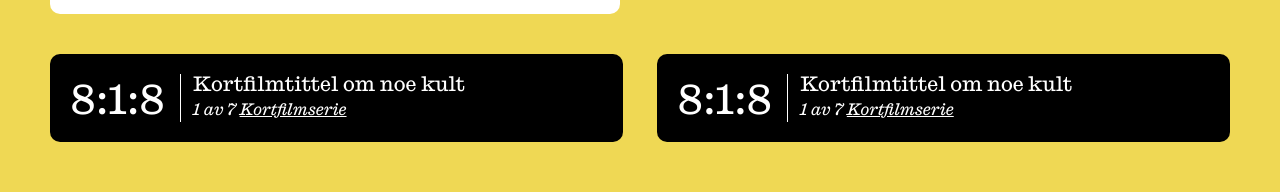
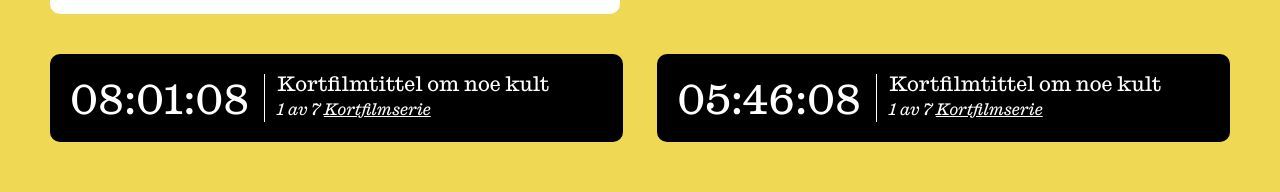
Before and after one commit to WILLUMYR/Feed-case-frontend, a React (Create React App) app: page / in a window 1280 px wide. Shown: the part 406-598 px from the top of the page. Built offline with nearby package versions, Linux system fonts and the light colour scheme.

Commit message:
added QOL fixes

```diff
--- a/src/components/app/App.css
+++ b/src/components/app/App.css
@@ -5,12 +5,18 @@
   font-family: 'Caslon Ionic Web', 'serif';
   transition: ease 1s;
 }
-.content-M {
+.Mandag {
   background-color: #d4ddbe;
-  height: auto;
-  padding-top: 180px;
-  font-family: 'Caslon Ionic Web', 'serif';
-  transition: ease 1s;
+  }
+
+.Tirsdag {
+  background-color: #efd854;
+}
+
+.events {
+  display: flex;
+  justify-content: space-between;
+  margin: 30px 50px;
 }
 
 .articles {
--- a/src/components/app/App.js
+++ b/src/components/app/App.js
@@ -1,27 +1,26 @@
-import React, {useState} from 'react';
+import React, {useState, } from 'react';
 import './App.css';
 import Filter from '../filter/Filter';
 import Datecard from '../datecard/Datecard';
-import Events from '../events/Events';
+import Event from '../events/Event';
 import MainArticle from '../mainArticle/MainArticle';
 import Article01 from '../articles/Article01';
 import Article02 from '../articles/Article02';
 import ImageStack from '../image-stack/ImageStack';
 
 function App() {
-  const [date, setDate] = useState('');
-
-  window.addEventListener('scroll', () => {
-    if (window.pageYOffset > 2500) setDate('Monday')
-    if (window.pageYOffset < 2500) setDate('Tuesday')
-  })
+  const [day, setDay] = useState('');
+  const [prevDay, setPrevDay] = useState('Tirsdag');
 
   return (
     <>
-    <main className={date === 'Monday'? 'content-M' : 'content'}>
+    <main className={`content ${day}`}>
       <Filter />
-      <Datecard  date="Tirsdag 12.oktober"/>
-      <Events timeToEvent={'September 18, 2020 20:30:00'}/>
+      <Datecard  date="Tirsdag 12.oktober" setDay={setDay} prevDay={prevDay} setPrevDay={setPrevDay}/>
+      <section className="events">
+      <Event timeToEvent={'September 18, 2020 20:30:00'}/>
+      <Event timeToEvent={'September 19, 2020 18:15:00'}/>
+      </section>
       <MainArticle />
       <main className="articles">
         <section className="articles__left-indent">
@@ -33,7 +32,7 @@ function App() {
           <Article01 />
         </section>
       </main>
-      <Datecard date="Mandag 11.oktober"/>
+      <Datecard date="Mandag 11.oktober" setDay={setDay} prevDay={prevDay} setPrevDay={setPrevDay}/>
       <main className="articles">
         <section className="articles__right-indent">
           <Article01 />
--- a/src/components/datecard/Datecard.js
+++ b/src/components/datecard/Datecard.js
@@ -1,14 +1,20 @@
 import React, {useEffect, useRef, useState} from 'react';
 import './Datecard.css';
 
-const Datecard = ({date}) => {
+const Datecard = ({date, setDay, prevDay, setPrevDay}) => {
     const inputEl = useRef(null);
     const [sticky, setSticky] = useState();
+
     const handleScroll = () => setSticky(inputEl.current.getBoundingClientRect().y)
 
     useEffect(() => {
         window.addEventListener('scroll', () => handleScroll())
-
+        if (sticky <= 10) {
+            const currentDay = date.replace(/ .*/,'');
+            console.log(currentDay);
+            setDay(currentDay);
+        }
+        if (sticky > 10) setDay(prevDay);
     }, [sticky])
 
 
--- a/src/components/events/Events.css
+++ b/src/components/events/Event.css
@@ -1,11 +1,7 @@
-.events {
-    display: flex;
+.events__card {
+    display: grid;
+    grid-template-columns: 1fr 2fr;
     justify-content: space-between;
-    margin: 30px 50px;
-}
-
-.events__card {
-    display: flex;
     flex-direction: row;
     align-items: center;
     padding: 15px;
@@ -42,9 +38,3 @@
     margin: 2px;
     font-style: italic;
 }
-
-/* .events__card div {
-    width: 1px;
-    background-color: white;
-    height: 50px;
-} */
--- /dev/null
+++ b/src/components/events/Event.js
@@ -0,0 +1,29 @@
+import React, {useState} from 'react';
+import './Event.css';
+
+const Events = ({timeToEvent}) => {
+    const [time, setTime] = useState(0);
+
+    const countDownDate = new Date(timeToEvent).getTime();
+    setInterval(() => {
+        const now = new Date().getTime();
+        const distance = countDownDate - now;
+        const hours = Math.floor((distance % (1000 * 60 * 60 * 24)) / (1000 * 60 * 60))
+        const minutes = Math.floor((distance % (1000 * 60 * 60)) / (1000 * 60))
+        const seconds = Math.floor((distance % (1000 * 60)) / (1000))
+        const dateString = ('0' + hours).slice(-2) + ':' + ('0' + minutes).slice(-2) + ':' + ('0' + seconds).slice(-2);
+        setTime(dateString);
+    }, 1000)
+
+    return (
+        <div className="events__card">
+        <h2>{time}</h2>
+            <div className="card__info">
+                <h5>Kortfilmtittel om noe kult</h5>
+                <h6>1 av 7 <u>Kortfilmserie</u></h6>
+            </div>
+        </div>
+    );
+};
+
+export default Events;
--- a/src/components/events/Events.js
+++ /dev/null
@@ -1,37 +0,0 @@
-import React, {useState} from 'react';
-import './Events.css';
-
-const Events = ({timeToEvent}) => {
-    const [time, setTime] = useState(0);
-
-    const countDownDate = new Date(timeToEvent).getTime();
-    setInterval(() => {
-        const now = new Date().getTime();
-        const distance = countDownDate - now;
-        const hours = Math.floor((distance % (1000 * 60 * 60 * 24)) / (1000 * 60 * 60))
-        const minutes = Math.floor((distance % (1000 * 60 * 60)) / (1000 * 60))
-        const seconds = Math.floor((distance % (1000 * 60)) / (1000))
-        setTime(`${hours}:${minutes}:${seconds}`)
-    }, 1000)
-
-    return (
-        <section className="events">
-            <div className="events__card">
-            <h2>{time}</h2>
-                <div className="card__info">
-                    <h5>Kortfilmtittel om noe kult</h5>
-                    <h6>1 av 7 <u>Kortfilmserie</u></h6>
-                </div>
-            </div>
-            <div className="events__card">
-                <h2>{time}</h2>
-                <div className="card__info">
-                    <h5>Kortfilmtittel om noe kult</h5>
-                    <h6>1 av 7 <u>Kortfilmserie</u></h6>
-                </div>
-            </div>
-        </section>
-    );
-};
-
-export default Events;
--- a/src/components/filter/Filter.css
+++ b/src/components/filter/Filter.css
@@ -17,6 +17,8 @@
 }
 
 .filter__button:hover {
-    border: 2px solid black;
+    background-color: black;
+    color: white;
+    transition: ease 0.2s;
     cursor: pointer;
 }
--- a/src/components/image-stack/ImageStack.scss
+++ b/src/components/image-stack/ImageStack.scss
@@ -21,6 +21,10 @@ $deg3: random(10) + deg;
     transition: ease 0.3s;
 }
 
+.image-stack img:hover {
+    transform: scale(1.1);
+}
+
 .TH01 {
     transform: rotate($deg);
 }
@@ -36,20 +40,3 @@ $deg3: random(10) + deg;
 .TH05{
     transform: rotate($deg3);
 }
-
-// .image-stack img:nth-child(1) {
-//     transform: rotate($deg);
-// }
-// .image-stack img:nth-child(2) {
-//     transform: rotate($minusDeg);
-// }
-// .image-stack img:nth-child(3) {
-//     transform: rotate($deg2);
-// }
-// .image-stack img:nth-child(4) {
-//     transform: rotate($minusDeg2);
-// }
-// .image-stack img:nth-child(5) {
-
-//     transform: rotate($deg3);
-// }
```
